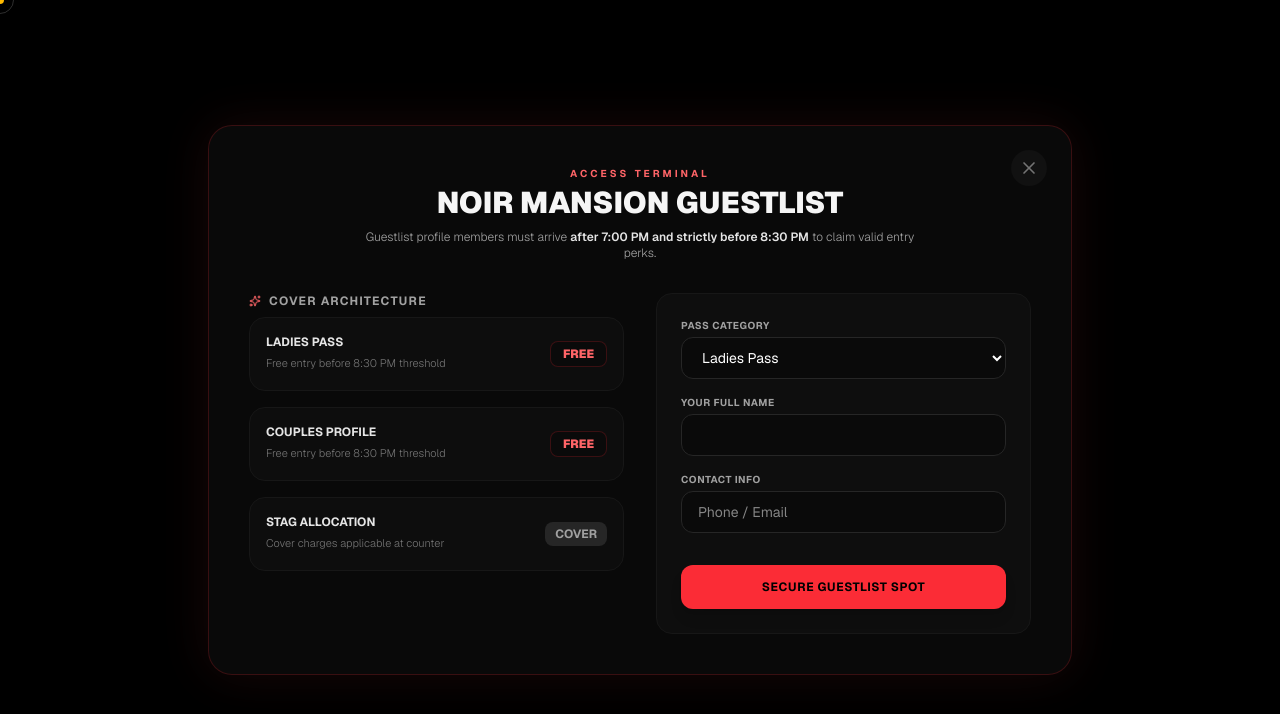
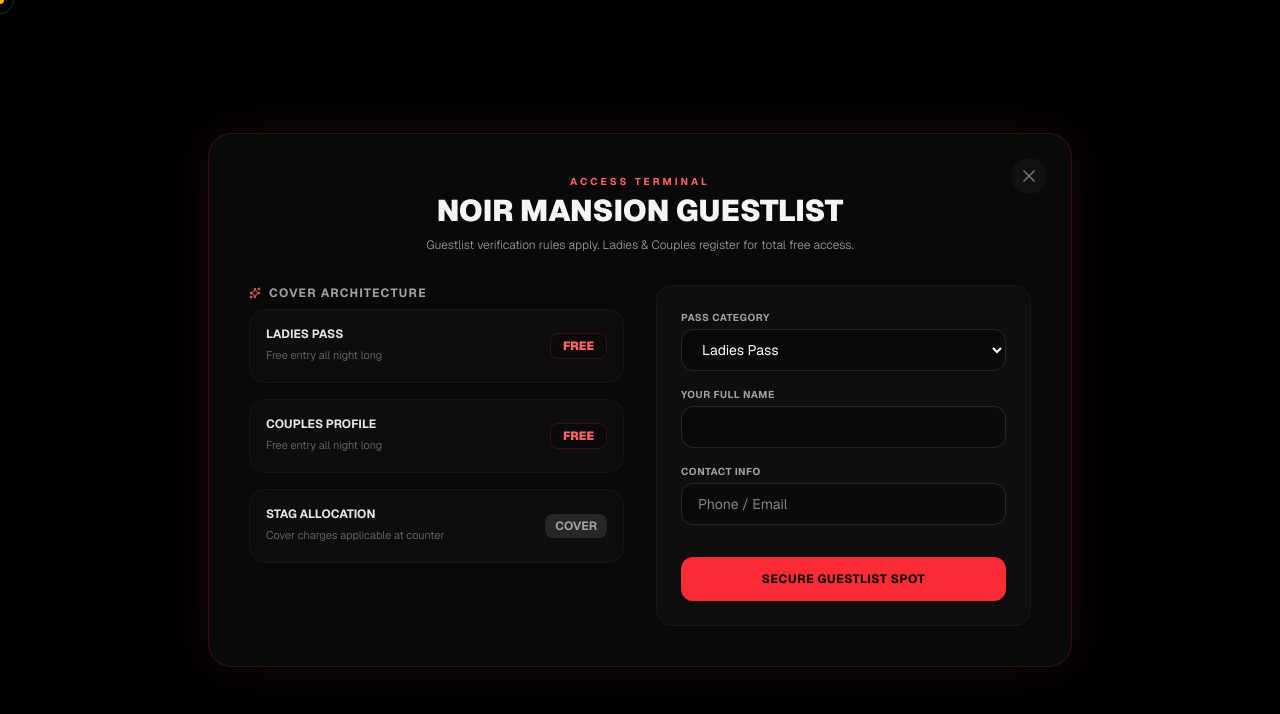
Before and after one commit to gamingfeverffhaideryt-cpu/trap-entertainments, a Next.js app: page / in a window 1280 px wide. Both pictures are taken after a click on the button "SECURE DIRECT GUESTLIST". Shown: the part 1240-1954 px from the top of the page. Built offline with nearby package versions, Linux system fonts and the light colour scheme.

Commit message:
Fix typescript lucide icon compilation error

```diff
--- a/app/page.tsx
+++ b/app/page.tsx
@@ -412,7 +412,7 @@ export default function TrapEntertainmentWebsite() {
                     A premium atmospheric showcase presenting City Rush. Not every invitation is accepted. Mapped out for Bangalore's luxury purists.
                   </p>
                   <p className="text-[10px] text-red-400/90 font-semibold mb-6 flex items-center gap-1.5">
-                    <Sparkles className="h-3 w-3 shrink-0" /> Featuring City Rush Lineup.
+                    <Sparkles className="h-3 w-3 shrink-0" /> Free entry for ladies & couples all night long.
                   </p>
 
                   <div className="space-y-3 mb-8">
@@ -509,7 +509,11 @@ export default function TrapEntertainmentWebsite() {
                   </h3>
 
                   <p className="text-xs text-neutral-400 mt-2 font-light">
-                    Guestlist profile members must arrive <span className="font-semibold text-neutral-200">after 7:00 PM and strictly before 8:30 PM</span> to claim valid entry perks.
+                    {activeEvent === "noir" ? (
+                      <span>Guestlist verification rules apply. Ladies & Couples register for total free access.</span>
+                    ) : (
+                      <span>Guestlist profile members must arrive <span className="font-semibold text-neutral-200">after 7:00 PM and strictly before 8:30 PM</span> to claim valid entry perks.</span>
+                    )}
                   </p>
                 </div>
 
@@ -524,7 +528,9 @@ export default function TrapEntertainmentWebsite() {
                     <div className="rounded-2xl border border-neutral-900 bg-neutral-900/30 p-4 flex justify-between items-center transition-all hover:border-neutral-800">
                       <div>
                         <span className="text-xs font-bold uppercase text-neutral-200 block">Ladies Pass</span>
-                        <span className="text-[11px] text-neutral-500 font-light">Free entry before 8:30 PM threshold</span>
+                        <span className="text-[11px] text-neutral-500 font-light">
+                          {activeEvent === "noir" ? "Free entry all night long" : "Free entry before 8:30 PM threshold"}
+                        </span>
                       </div>
                       <span className={`text-xs font-black bg-neutral-950/80 px-3 py-1 rounded-lg border ${
                         activeEvent === "noir" ? "text-red-400 border-red-500/20" : "text-amber-400 border-amber-500/20"
@@ -534,7 +540,9 @@ export default function TrapEntertainmentWebsite() {
                     <div className="rounded-2xl border border-neutral-900 bg-neutral-900/30 p-4 flex justify-between items-center transition-all hover:border-neutral-800">
                       <div>
                         <span className="text-xs font-bold uppercase text-neutral-200 block">Couples Profile</span>
-                        <span className="text-[11px] text-neutral-500 font-light">Free entry before 8:30 PM threshold</span>
+                        <span className="text-[11px] text-neutral-500 font-light">
+                          {activeEvent === "noir" ? "Free entry all night long" : "Free entry before 8:30 PM threshold"}
+                        </span>
                       </div>
                       <span className={`text-xs font-black bg-neutral-950/80 px-3 py-1 rounded-lg border ${
                         activeEvent === "noir" ? "text-red-400 border-red-500/20" : "text-amber-400 border-amber-500/20"
@@ -732,6 +740,7 @@ export default function TrapEntertainmentWebsite() {
               <X className="h-5 w-5 shrink-0" />
             </button>
 
+            {/* Contact Modal Module */}
             {activeModal === 'contact' && (
               <div className="p-6 md:p-8">
                 <h3 className="text-2xl font-black text-neutral-100 mb-2">Connect with Trap Management</h3>
```
